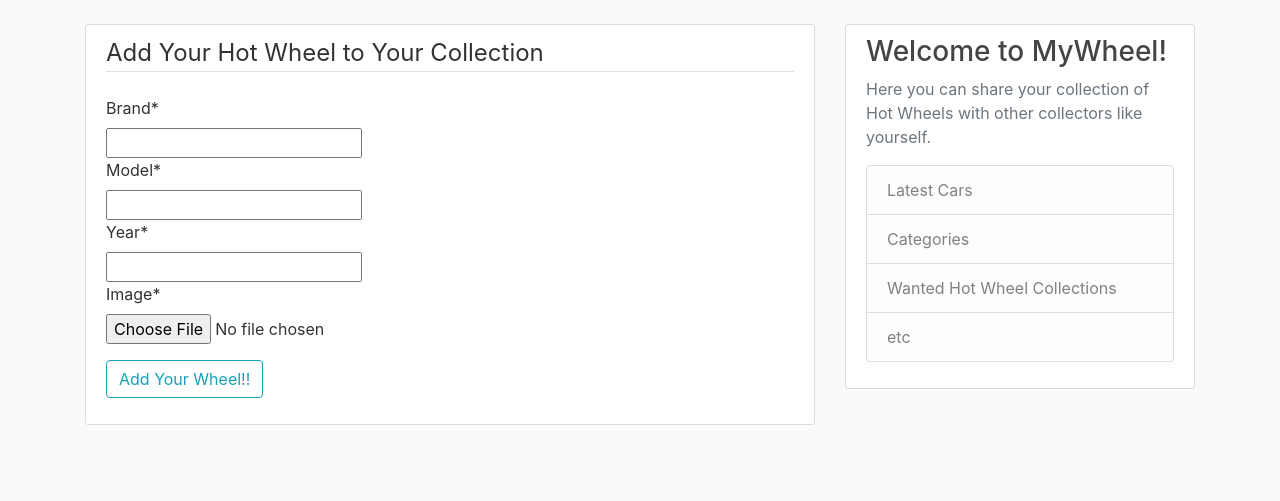
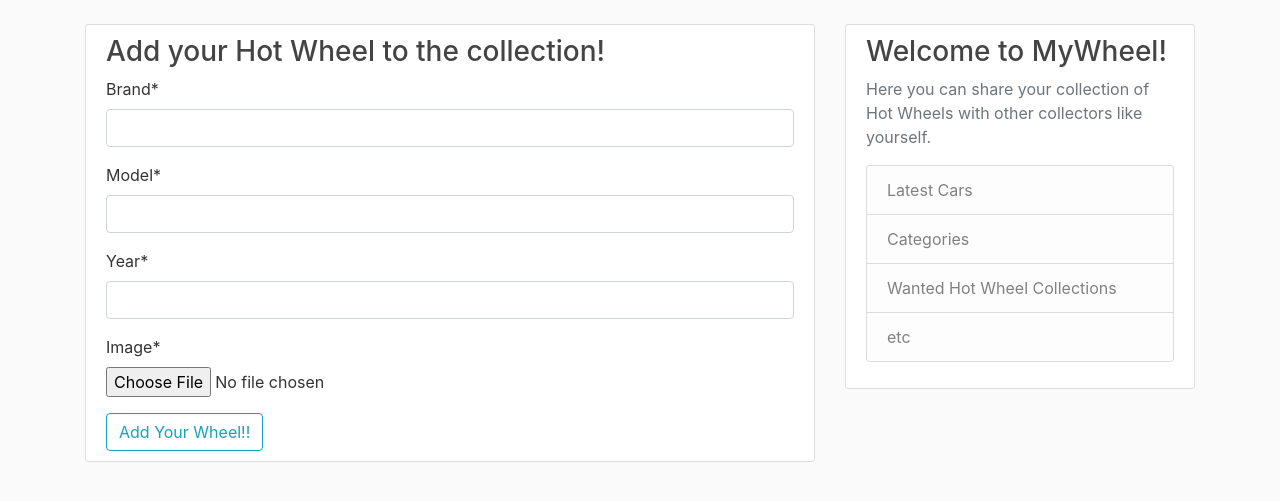
Before and after one commit to hlodyns/hotwheels, a Django app: page /addwheel/ in a window 1280 px wide. Shown: the part 56-557 px from the top of the page. Run offline with Django 4.2, Linux system fonts and the light colour scheme; some libraries are stand-ins or nearby versions.

Commit message:
MyWheel!

```diff
--- a/gallery/models.py
+++ b/gallery/models.py
@@ -5,4 +5,4 @@
     brand = models.CharField(max_length=200)
     model = models.CharField(max_length=200)
     year = models.CharField(max_length=4)
-    image = models.ImageField(upload_to = 'car_images',)
+    image = models.ImageField(upload_to = 'images')
--- a/gallery/templates/gallery/add_wheel.html
+++ b/gallery/templates/gallery/add_wheel.html
@@ -2,15 +2,11 @@
 {% load crispy_forms_tags %}
 {% block content %}
     <div class="content-section">
-        <form method="POST">
+        <h3>Add your Hot Wheel to the collection!</h3>
+        <form method = "post" enctype="multipart/form-data">
             {% csrf_token %}
-            <fieldset class="form-group">
-                <legend class="border-bottom mb-4">Add Your Hot Wheel to Your Collection</legend>
-                {{ form|crispy }}
-            </fieldset>
-            <div class="form-group">
-                <button class="btn btn-outline-info" type="submit">Add Your Wheel!!</button>
-            </div>
+            {{ form|crispy }}
+            <button class="btn btn-outline-info" type="submit">Add Your Wheel!!</button>
         </form>
     </div>
 {% endblock content %}
--- a/gallery/views.py
+++ b/gallery/views.py
@@ -1,6 +1,7 @@
 from django.shortcuts import render, redirect
 from .forms import AddCarForm
 from .models import Car
+from django.contrib import messages
 
 def home(request):
     context = {
@@ -13,6 +14,7 @@
         form = AddCarForm(request.POST, request.FILES)
         if form.is_valid():
             form.save()
+            messages.success(request, f'A new car has been added to your collection.')
             return redirect ('gallery-home')
 
     else:
--- a/hotwheels/settings.py
+++ b/hotwheels/settings.py
@@ -119,6 +119,7 @@
 # https://docs.djangoproject.com/en/4.0/howto/static-files/
 
 STATIC_URL = 'static/'
+CRISPY_TEMPLATE_PACK = 'bootstrap4'
 MEDIA_URL = '/media/'
 MEDIA_ROOT = os.path.join(BASE_DIR, 'media/')
 
```
Also changed, not shown: db.sqlite3, media/images/20220217_181010_9ZASMic.jpg (deleted), media/images/20220217_181010_f38sQaA.jpg (deleted), media/images/20220217_181020.jpg (deleted), media/images/20220217_181048.jpg (added), 2 other files.
